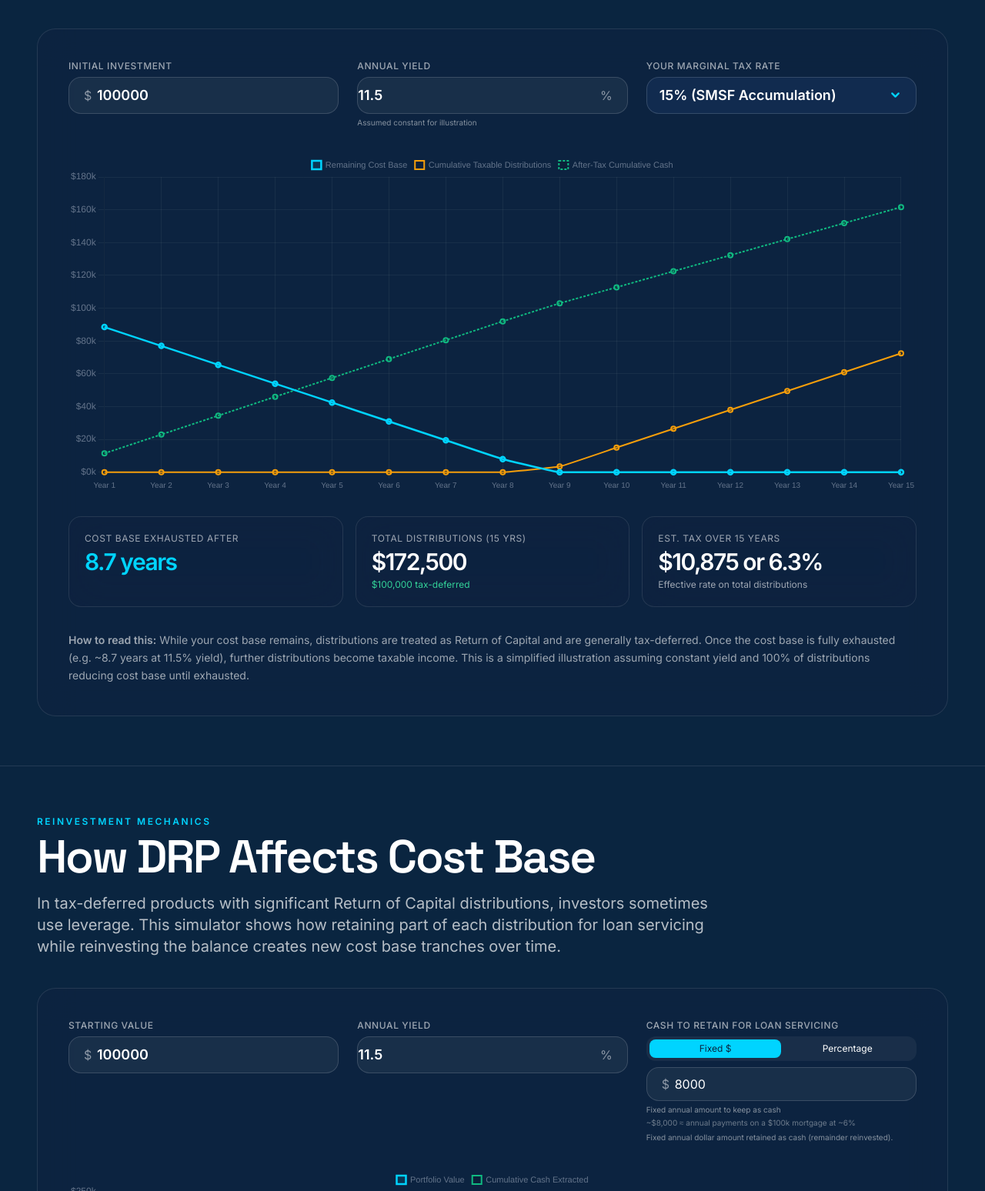
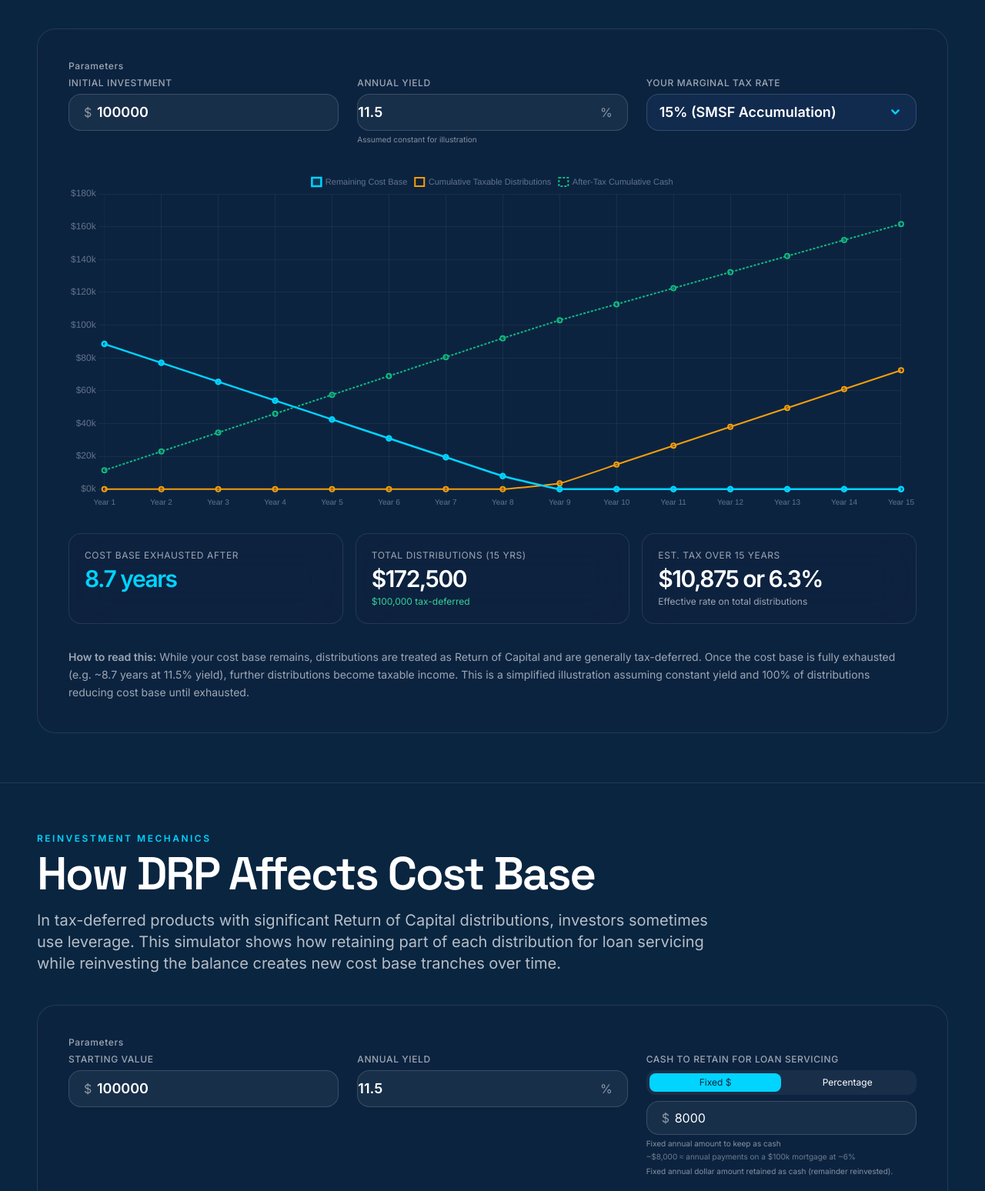
Before and after one commit to davidfawcett/ausy, a plain HTML site: page index.html in a window 1280 px wide. Shown: the part 2732-4280 px from the top of the page at 77% size. Drawn offline with nearby package versions, Linux system fonts and the light colour scheme.

Commit message:
Improve simulator accessibility: wrap control groups in fieldset + legend for proper form labeling

```diff
--- a/index.html
+++ b/index.html
@@ -499,7 +499,8 @@
 
         <div class="glass border border-white/10 rounded-3xl p-8 md:p-10">
             <!-- Controls -->
-            <div class="grid md:grid-cols-3 gap-6 mb-8">
+            <fieldset class="grid md:grid-cols-3 gap-6 mb-8">
+                <legend class="text-xs font-medium tracking-wider text-white/60 block mb-1.5 col-span-full">Parameters</legend>
                 <div>
                     <label for="roc-investment" class="text-xs font-medium tracking-wider text-white/60 block mb-1.5">INITIAL INVESTMENT</label>
                     <div class="relative">
@@ -529,7 +530,7 @@
                         <option value="47">47% (Top Marginal Rate)</option>
                     </select>
                 </div>
-            </div>
+            </fieldset>
 
             <!-- Chart -->
             <div class="mb-6">
@@ -578,7 +579,8 @@
 
         <div class="glass border border-white/10 rounded-3xl p-8 md:p-10">
             <!-- Controls -->
-            <div class="grid md:grid-cols-3 gap-6 mb-8">
+            <fieldset class="grid md:grid-cols-3 gap-6 mb-8">
+                <legend class="text-xs font-medium tracking-wider text-white/60 block mb-1.5 col-span-full">Parameters</legend>
                 <div>
                     <label for="drp-investment" class="text-xs font-medium tracking-wider text-white/60 block mb-1.5">STARTING VALUE</label>
                     <div class="relative">
@@ -597,8 +599,8 @@
                         <span class="absolute right-5 top-1/2 -translate-y-1/2 text-white/50">%</span>
                     </div>
                 </div>
-                <div>
-                    <label class="text-xs font-medium tracking-wider text-white/60 block mb-1.5">CASH TO RETAIN FOR LOAN SERVICING</label>
+                <fieldset>
+                    <legend class="text-xs font-medium tracking-wider text-white/60 block mb-1.5">CASH TO RETAIN FOR LOAN SERVICING</legend>
 
                     <!-- Mode selector -->
                     <div class="flex rounded-xl bg-white/5 p-1 mb-2 text-xs">
@@ -642,7 +644,7 @@
                     <div class="text-[10px] text-white/50 mt-1" id="drp-retain-help">
                         Percentage of each distribution kept as cash for loan payments.
                     </div>
-                </div>
+                </fieldset>
             </div>
 
             <!-- Chart -->
@@ -990,7 +992,8 @@
             </div>
 
             <!-- Sale Amount -->
-            <div class="flex flex-col sm:flex-row sm:items-end gap-4 mb-8">
+            <fieldset class="flex flex-col sm:flex-row sm:items-end gap-4 mb-8">
+                <legend class="text-xs font-medium tracking-wider text-white/60 block mb-1.5 col-span-full">Sale Amount</legend>
                 <div class="flex-1">
                     <label for="exit-amount" class="text-xs font-medium tracking-wider text-white/60 block mb-1.5">AMOUNT TO SELL (AUD)</label>
                     <div class="relative">
@@ -1003,7 +1006,7 @@
                 <div class="text-white/50 text-sm pb-3 hidden sm:block">
                     Retail-friendly example amount
                 </div>
-            </div>
+            </fieldset>
 
             <!-- Tranches -->
             <div class="flex items-center justify-between mb-3 px-1">
```
